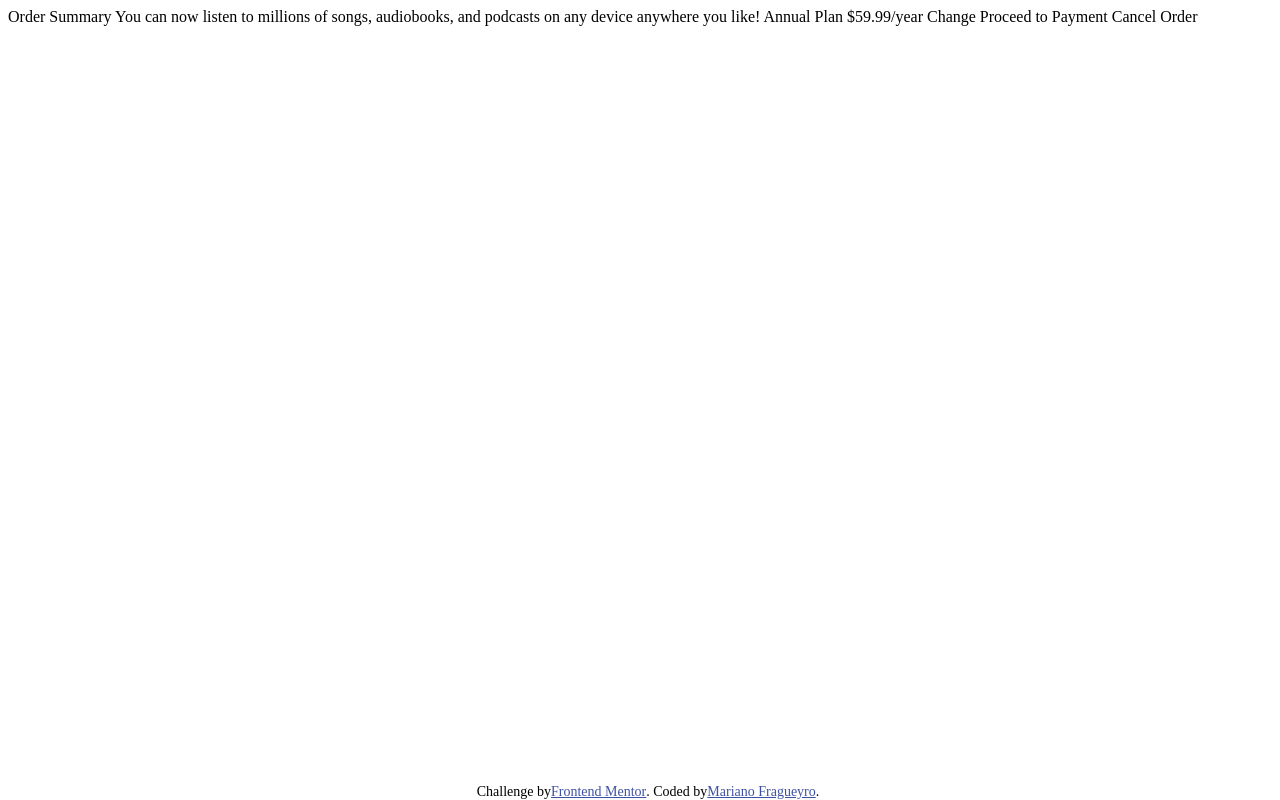
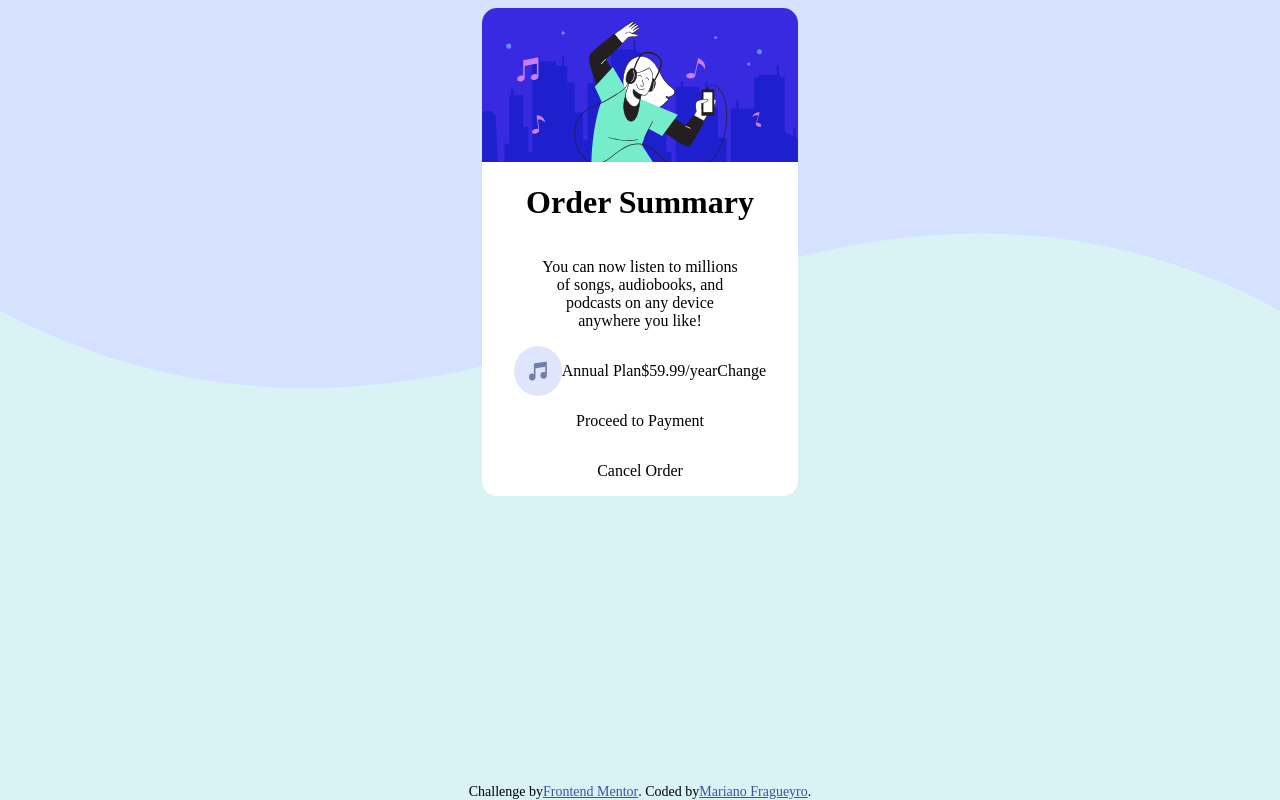
Before and after one commit to marianofragueyro/orderCard_frontEndMentor, a plain HTML site: page index.html in a window 1280 px wide. Drawn offline with Linux system fonts and the light colour scheme.

Commit message:
html ready, css in progress

```diff
--- a/index.html
+++ b/index.html
@@ -11,19 +11,22 @@
 
 </head>
 <body>
-
-  Order Summary
-
-  You can now listen to millions of songs, audiobooks, and podcasts on any
-  device anywhere you like!
-
-  Annual Plan
-  $59.99/year
-
-  Change
-
-  Proceed to Payment
-  Cancel Order
+  <div class="container">
+    <img src="./images/illustration-hero.svg" alt="" class="headImg">
+    <h1> Order Summary </h1>
+    <div class="subText">
+      <p> You can now listen to millions of songs, audiobooks, and podcasts on any
+      device anywhere you like! </p>
+    </div>
+    <div class="order">
+      <img src="./images/icon-music.svg" alt="">
+      <p> Annual Plan </p>
+      <p> $59.99/year </p>
+      <p> Change </p>
+    </div>
+    <p>Proceed to Payment</p>
+    <p> Cancel Order</p>
+  </div>
 
   <footer>
     Challenge by <a href="https://www.frontendmentor.io?ref=challenge" target="_blank">Frontend Mentor</a>.
--- a/styles.css
+++ b/styles.css
@@ -1,3 +1,36 @@
+body {
+  display: flex;
+  justify-content: center;
+  height: 100%;
+  background-image: url(./images/pattern-background-desktop.svg);
+  background-size: contain;
+  background-repeat: no-repeat;
+  background-color: rgb(217, 242, 243);
+}
+.container {
+  display: flex;
+  flex-direction: column;
+  align-items: center;
+  background-color: white;
+  width: 25%;
+  height: auto;
+  border-radius: 15px;
+}
+.headImg {
+  width: 100%;
+  height: auto;
+  border-top-left-radius: 15px;
+  border-top-right-radius: 15px;
+}
+.subText {
+  text-align: center;
+  background-color: transparent;
+  width: 65%;
+}
+.order {
+  display: flex;
+  justify-content: space-around;
+}
 footer {
   display: flex;
   justify-content: center;
```
